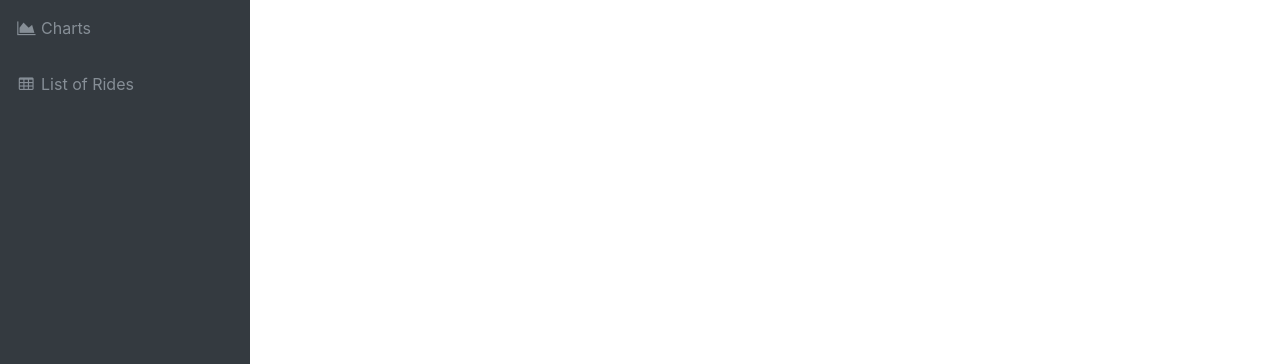
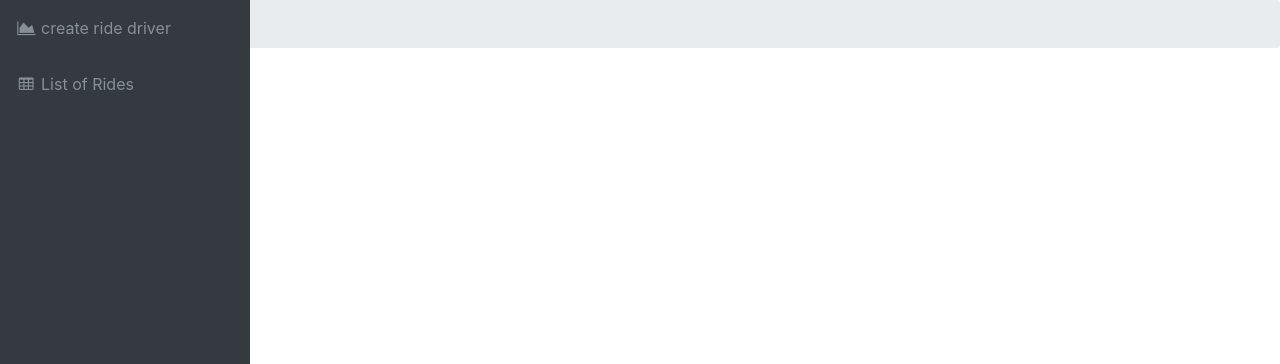
Before and after one commit to carlospker12/rafuhitch, a Flask app: page /driverprofile in a window 1280 px wide. Shown: the part 56-420 px from the top of the page. Run offline with Flask 2, Linux system fonts and the light colour scheme; some libraries are stand-ins or nearby versions.

Commit message:
change links

```diff
--- a/FlaskProject/templates/navbar2.html
+++ b/FlaskProject/templates/navbar2.html
@@ -24,10 +24,10 @@
     </button>
     <div class="collapse navbar-collapse" id="navbarResponsive">
       <ul class="navbar-nav navbar-sidenav" id="exampleAccordion">
-        <li class="nav-item" data-toggle="tooltip" data-placement="right" title="Charts">
+        <li class="nav-item" data-toggle="tooltip" data-placement="right" title="create ride driver">
           <a class="nav-link" href="/createridedriver">
             <i class="fa fa-fw fa-area-chart"></i>
-            <span class="nav-link-text">Charts</span>
+            <span class="nav-link-text">create ride driver</span>
           </a>
         </li>
         <li class="nav-item" data-toggle="tooltip" data-placement="right" title="Tables">
@@ -57,6 +57,13 @@
       </ul>
     </div>
   </nav>
+  <!-- Breadcrumbs-->
+      <ol class="breadcrumb">
+        <li class="breadcrumb-item">
+          <a href="#">Dashboard</a>
+        </li>
+        <li class="breadcrumb-item active">Charts</li>
+      </ol>
 <!-- Bootstrap core JavaScript-->
     <script src="/static/vendor/jquery/jquery.min.js"></script>
     <script src="/static/vendor/bootstrap/js/bootstrap.bundle.min.js"></script>
```
